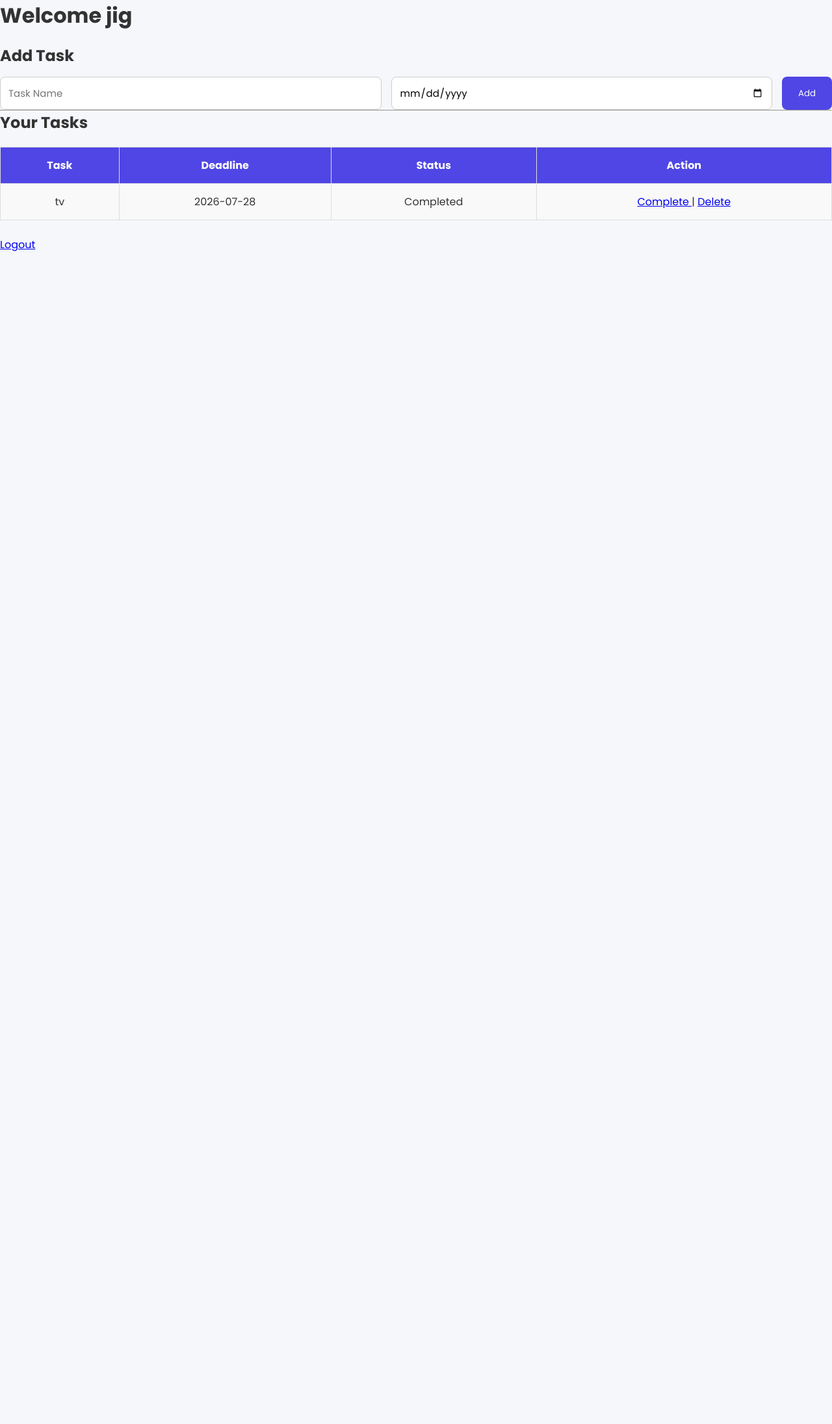
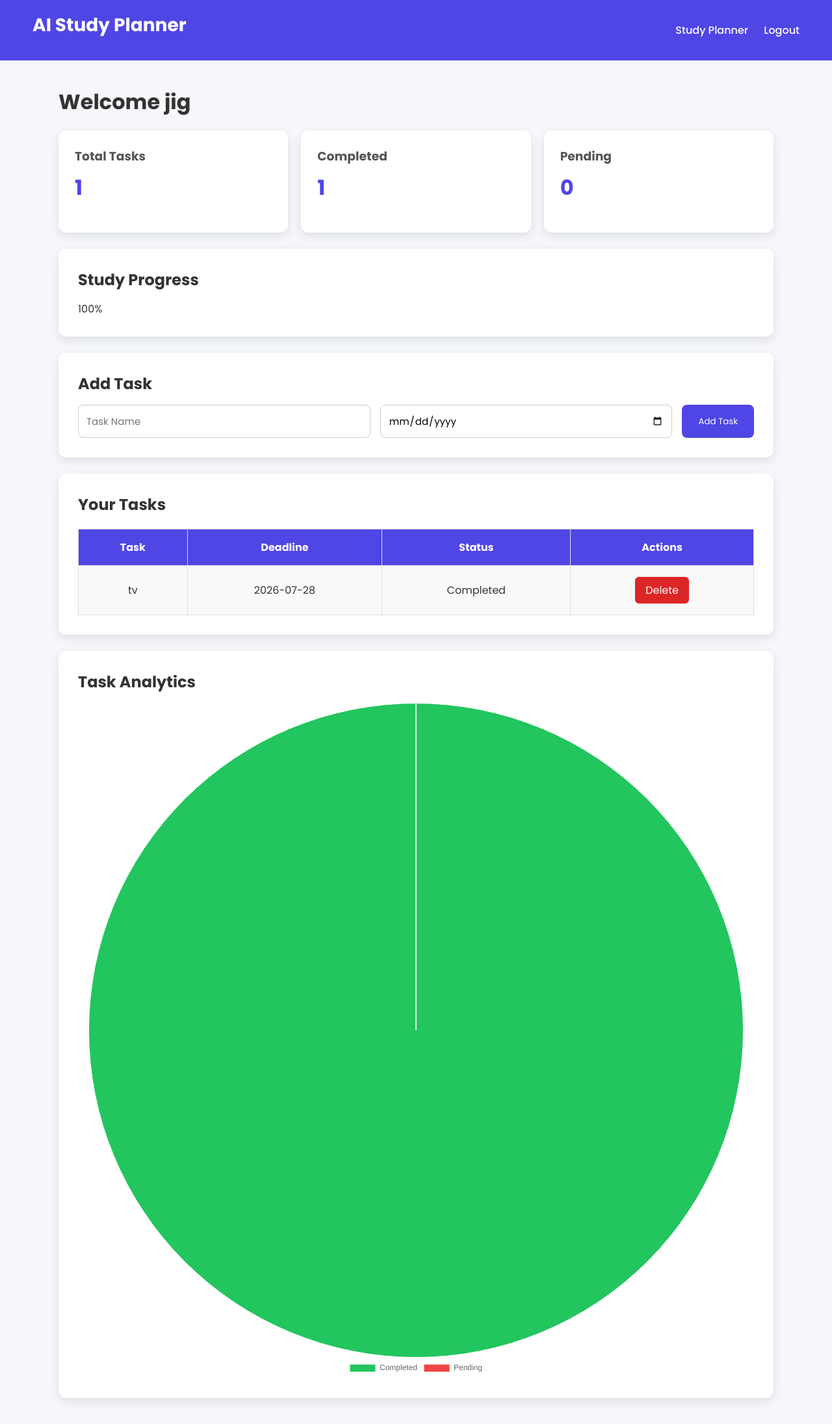
Before and after one commit to Jigyasa5/AI_Study_Plannr, a Flask app: page /dashboard in a window 1280 px wide. Shown: the whole page at 65% size. Before the commit the page ends 387 px from the top, so only its background shows below. Run offline with Flask 3, Linux system fonts and the light colour scheme; a user stored in the database is signed in; data comes from the database, SQL or seed files in the repository; both versions use the stored data as it was after the commit.

Commit message:
Added study progress and charts

```diff
--- a/app.py
+++ b/app.py
@@ -1,5 +1,7 @@
 from flask import Flask, render_template, request, redirect, session
 import sqlite3
+from werkzeug.security import generate_password_hash, check_password_hash
+from flask import Flask, render_template, request, redirect, session, flash
 
 app = Flask(__name__)
 app.secret_key = "studyplanner"
@@ -12,23 +14,33 @@ def home():
 # ---------------- SIGNUP ----------------
 @app.route("/signup", methods=["GET", "POST"])
 def signup():
+
     if request.method == "POST":
+
         name = request.form["name"]
         email = request.form["email"]
-        password = request.form["password"]
+        password = generate_password_hash(request.form["password"])
 
         conn = sqlite3.connect("database.db")
         cursor = conn.cursor()
 
-        cursor.execute(
-            "INSERT INTO users(name,email,password) VALUES(?,?,?)",
-            (name, email, password)
-        )
+        try:
+            cursor.execute(
+                "INSERT INTO users(name, email, password) VALUES(?,?,?)",
+                (name, email, password)
+            )
 
-        conn.commit()
-        conn.close()
+            conn.commit()
 
-        return redirect("/login")
+            flash("Registration Successful! Please login.", "success")
+            return redirect("/login")
+
+        except sqlite3.IntegrityError:
+            flash("Email already registered. Please login.", "danger")
+            return redirect("/signup")
+
+        finally:
+            conn.close()
 
     return render_template("signup.html")
 
@@ -46,20 +58,22 @@ def login():
         cursor = conn.cursor()
 
         cursor.execute(
-            "SELECT * FROM users WHERE email=? AND password=?",
-            (email, password)
+            "SELECT * FROM users WHERE email=?", (email,)
         )
 
         user = cursor.fetchone()
 
         conn.close()
 
-        if user:
+        if user and check_password_hash(user[3], password):
             session["user_id"] = user[0]      # store user ID
             session["user_name"] = user[1]    # store user name
             return redirect("/dashboard")
 
-        return "Invalid Email or Password"
+        flash("Invalid Email or Password","danger")
+        return redirect("/login")
+
+
 
     return render_template("login.html")
 
@@ -83,13 +97,25 @@ def dashboard():
 
     tasks = cursor.fetchall()
 
+    total = len(tasks)
+    completed = sum(1 for task in tasks if task[4] == "Completed")
+    pending = total - completed
+
+    progress = 0
+    if total > 0:
+     progress = int((completed / total) * 100)
+
     conn.close()
 
     return render_template(
-        "dashboard.html",
-        name=session["user_name"],
-        tasks=tasks
-    )
+    "dashboard.html",
+    name=session["user_name"],
+    tasks=tasks,
+    total=total,
+    completed=completed,
+    pending=pending,
+    progress=progress
+)
 
 ## Add Task
 @app.route("/add_task", methods=["POST"])
@@ -104,15 +130,13 @@ def add_task():
     conn = sqlite3.connect("database.db")
     cursor = conn.cursor()
 
-    user_id = session["user_id"]
-
     cursor.execute(
         "INSERT INTO tasks(user_id, task_name, deadline, status) VALUES(?,?,?,?)",
-        (user_id, task, deadline, "Pending")
+        (session["user_id"], task, deadline, "Pending")
     )
 
     conn.commit()
-    conn.close()
+    conn.close()          # Make sure this line exists!
 
     return redirect("/dashboard")
 
@@ -220,6 +244,7 @@ def logout():
     session.pop("user_id", None)
     session.pop("user_name", None)
 
+    flash("Logged Out Successfully","success")
     return redirect("/login")
 
 
--- a/static/css/style.css
+++ b/static/css/style.css
@@ -252,5 +252,23 @@ form{
 .hero h1{
     font-size:36px;
 }
+.progress{
+    width:100%;
+    height:30px;
+    background:#ddd;
+    border-radius:30px;
+    overflow:hidden;
+    margin-top:15px;
+}
+
+.progress-fill{
+    height:100%;
+    background:#4f46e5;
+    color:white;
+    display:flex;
+    align-items:center;
+    justify-content:center;
+    transition:.5s;
+}
 
 }
--- a/static/js/script.js
+++ b/static/js/script.js
@@ -0,0 +1,44 @@
+document.addEventListener("DOMContentLoaded", function () {
+
+    const chartElement = document.getElementById("taskChart");
+
+    if (chartElement) {
+
+        const completed = parseInt(chartElement.dataset.completed);
+        const pending = parseInt(chartElement.dataset.pending);
+
+        new Chart(chartElement, {
+
+            type: "pie",
+
+            data: {
+
+                labels: ["Completed", "Pending"],
+
+                datasets: [{
+                    data: [completed, pending],
+
+                    backgroundColor: [
+                        "#22c55e",
+                        "#ef4444"
+                    ],
+
+                    borderWidth: 1
+                }]
+            },
+
+            options: {
+
+                responsive: true,
+
+                plugins: {
+
+                    legend: {
+                        position: "bottom"
+                    }
+                }
+            }
+        });
+    }
+
+});
--- a/templates/dashboard.html
+++ b/templates/dashboard.html
@@ -1,13 +1,62 @@
 <!DOCTYPE html>
-<html>
+<html lang="en">
 <head>
+    <meta charset="UTF-8">
+    <meta name="viewport" content="width=device-width, initial-scale=1.0">
     <title>Dashboard</title>
+
     <link rel="stylesheet" href="{{ url_for('static', filename='css/style.css') }}">
+    <script src="https://cdn.jsdelivr.net/npm/chart.js"></script>
 </head>
 
 <body>
 
+<nav>
+    <h2>AI Study Planner</h2>
+
+    <div>
+        <a href="/study_planner">Study Planner</a>
+        <a href="/logout">Logout</a>
+    </div>
+</nav>
+
+<div class="container">
+
     <h1>Welcome {{ name }}</h1>
+
+    <!-- Statistics -->
+    <div class="stats">
+
+        <div class="stat-card">
+            <h3>Total Tasks</h3>
+            <h1>{{ total }}</h1>
+        </div>
+
+        <div class="stat-card">
+            <h3>Completed</h3>
+            <h1>{{ completed }}</h1>
+        </div>
+
+        <div class="stat-card">
+            <h3>Pending</h3>
+            <h1>{{ pending }}</h1>
+        </div>
+
+    </div>
+
+    <!-- Progress -->
+    <div class="card">
+        <h2>Study Progress</h2>
+
+        <div class="progress">
+            <div class="progress-fill" style="width: {{ progress }}%;">
+                {{ progress }}%
+            </div>
+        </div>
+    </div>
+
+    <!-- Add Task -->
+    <div class="card">
 
         <h2>Add Task</h2>
 
@@ -17,35 +66,31 @@
                 type="text"
                 name="task"
                 placeholder="Task Name"
-        required
-    >
+                required>
 
             <input
                 type="date"
                 name="deadline"
-        required
-    >
+                required>
 
-    <button>Add</button>
+            <button type="submit">Add Task</button>
 
         </form>
 
-<hr>
+    </div>
+
+    <!-- Tasks -->
+    <div class="card">
 
         <h2>Your Tasks</h2>
 
-<table border="1">
+        <table>
 
             <tr>
-
                 <th>Task</th>
-
                 <th>Deadline</th>
-
                 <th>Status</th>
-
-<th>Action</th>
-
+                <th>Actions</th>
             </tr>
 
             {% for task in tasks %}
@@ -53,20 +98,18 @@
             <tr>
 
                 <td>{{ task[2] }}</td>
-
                 <td>{{ task[3] }}</td>
-
                 <td>{{ task[4] }}</td>
 
                 <td>
 
-<a href="/complete_task/{{ task[0] }}">
+                    {% if task[4] != "Completed" %}
+                    <a class="btn complete" href="/complete_task/{{ task[0] }}">
                         Complete
                     </a>
+                    {% endif %}
 
-|
-
-<a href="/delete_task/{{ task[0] }}">
+                    <a class="btn delete" href="/delete_task/{{ task[0] }}">
                         Delete
                     </a>
 
@@ -78,9 +121,25 @@ Delete
 
         </table>
 
-<br>
+    </div>
 
-<a href="/logout">Logout</a>
+    <!-- Analytics -->
+    <div class="card">
+
+        <h2>Task Analytics</h2>
+
+        <canvas
+            id="taskChart"
+            data-completed="{{ completed }}"
+            data-pending="{{ pending }}">
+        </canvas>
+
+    </div>
+
+</div>
+
+<!-- Your JavaScript -->
+<script src="{{ url_for('static', filename='js/script.js') }}"></script>
 
 </body>
 </html>
--- a/templates/study_planner.html
+++ b/templates/study_planner.html
@@ -3,6 +3,7 @@
 <head>
     <title>Study Planner</title>
     <link rel="stylesheet" href="{{ url_for('static', filename='css/style.css') }}">
+    <script src="https://cdn.jsdelivr.net/npm/chart.js"></script>
 </head>
 <body>
 
--- a/templates/view_plan.html
+++ b/templates/view_plan.html
@@ -3,6 +3,7 @@
 <head>
     <title>Study Plan</title>
     <link rel="stylesheet" href="{{ url_for('static', filename='css/style.css') }}">
+    <script src="https://cdn.jsdelivr.net/npm/chart.js"></script>
 </head>
 
 <body>
```
Also changed, not shown: templates/index.html (+25 -6 lines), templates/login.html (+23 -21 lines), templates/signup.html (+29 -12 lines), database.db. Lines whose indentation alone changed are shown as unchanged.
